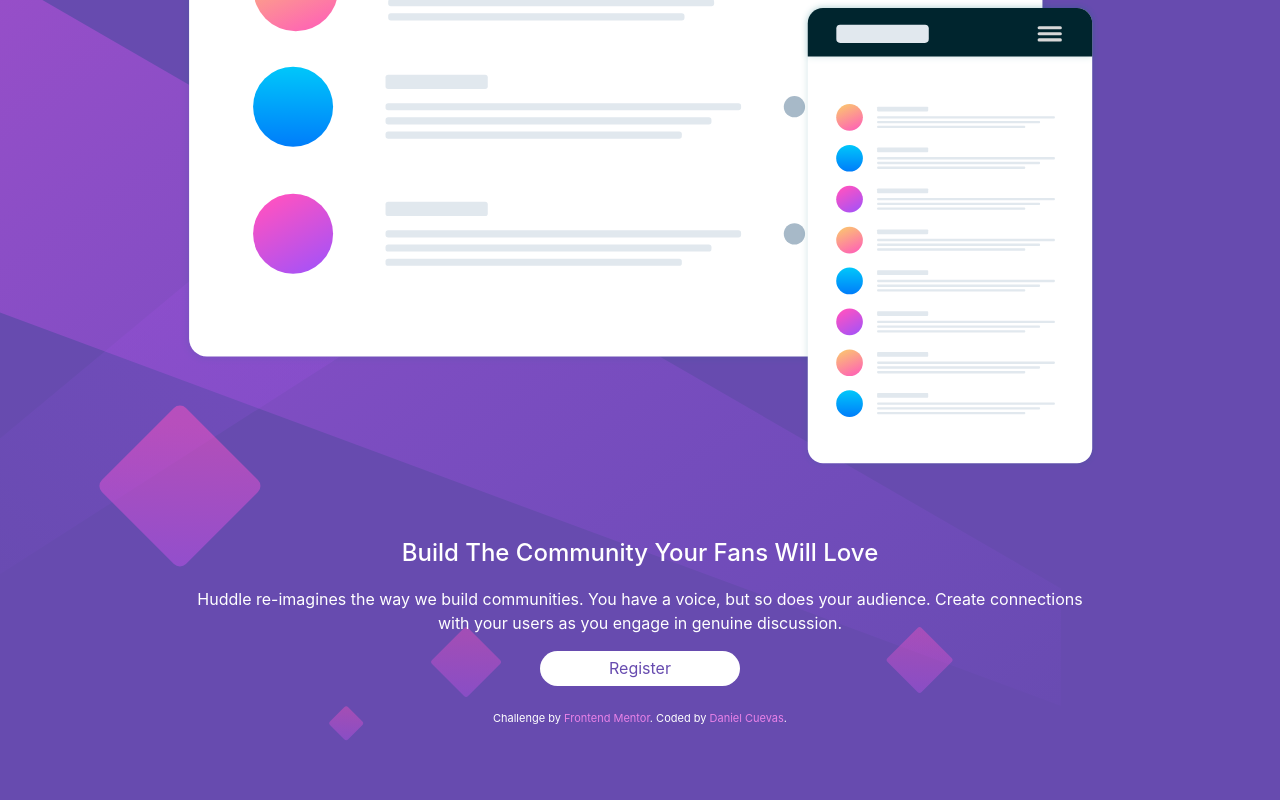
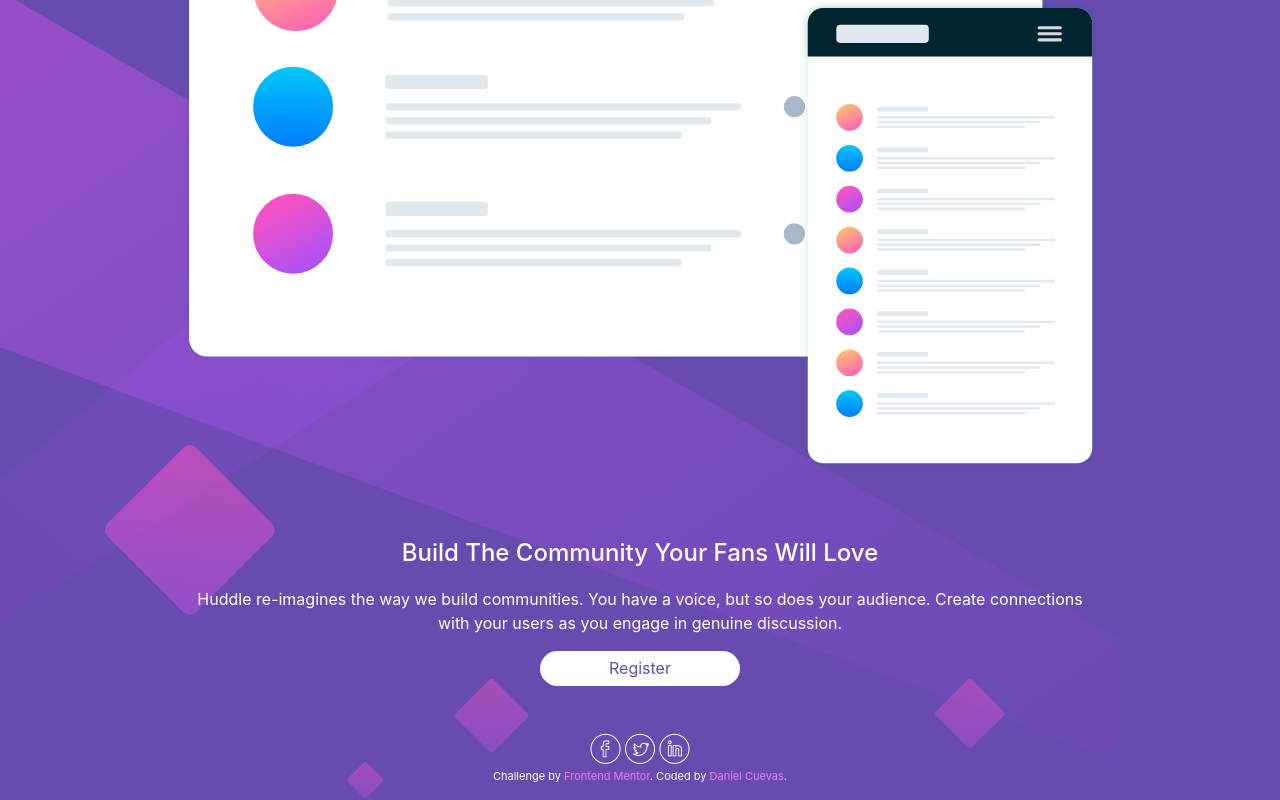
Before and after one commit to dcuevasdev/huddle-landing-page, a plain HTML site: page index.html in a window 1280 px wide. Shown: the part 313-1113 px from the top of the page. Before the commit the page ends 1055 px from the top, so only its background shows below. Drawn offline with nearby package versions, Linux system fonts and the light colour scheme.

Commit message:
Footer terminado y archivos de los iconos agregados

```diff
--- a/index.html
+++ b/index.html
@@ -49,10 +49,14 @@
         </div>
       </div>
     </main>
-    <footer class="footer mt-4">
-      <div class="container">
+    <footer class="footer mt-5">
+      <div class="container text-center">
         <div class="row">
-          <div class="col-12"></div>
+          <div class="col-8 offset-2">
+            <a href="" class="icon-facebook icon"></a>
+            <a href="" class="icon-twitter icon"></a>
+            <a href="" class="icon-linkedin icon"></a>
+          </div>
           <div class="col-12">
             <p class="attribution">
               Challenge by
--- a/style.css
+++ b/style.css
@@ -1,6 +1,53 @@
 :root {
   --violet: #674baf;
   --soft-magenta: #e882e8;
+}
+
+@font-face {
+  font-family: "icomoon";
+  src: url("../fonts/icomoon.eot?txpsj6");
+  src: url("../fonts/icomoon.eot?txpsj6#iefix") format("embedded-opentype"),
+    url("../fonts/icomoon.ttf?txpsj6") format("truetype"),
+    url("../fonts/icomoon.woff?txpsj6") format("woff"),
+    url("../fonts/icomoon.svg?txpsj6#icomoon") format("svg");
+  font-weight: normal;
+  font-style: normal;
+  font-display: block;
+}
+
+[class^="icon-"],
+[class*=" icon-"] {
+  /* use !important to prevent issues with browser extensions that change fonts */
+  font-family: "icomoon" !important;
+  speak: never;
+  font-style: normal;
+  font-weight: normal;
+  font-variant: normal;
+  text-transform: none;
+  line-height: 1;
+
+  /* Better Font Rendering =========== */
+  -webkit-font-smoothing: antialiased;
+  -moz-osx-font-smoothing: grayscale;
+}
+
+.icon-linkedin:before {
+  content: "\e900";
+}
+.icon-social:before {
+  content: "\e900";
+}
+.icon-twitter:before {
+  content: "\e901";
+}
+.icon-social1:before {
+  content: "\e901";
+}
+.icon-facebook:before {
+  content: "\e902";
+}
+.icon-social2:before {
+  content: "\e902";
 }
 
 body {
@@ -38,11 +85,19 @@ body {
   background-color: var(--soft-magenta);
 }
 
-.attribution {
+.footer .icon {
+  font-size: 30px;
+  text-decoration: none;
+  color: white;
+}
+.footer .icon:hover {
+  color: var(--soft-magenta);
+}
+.footer .attribution {
   font-size: 11px;
   text-align: center;
   color: white;
 }
-.attribution a {
+.footer .attribution a {
   color: var(--soft-magenta);
 }
```
Also changed, not shown: fonts/icomoon.ttf (added), fonts/icomoon.woff (added), 2 other files.
